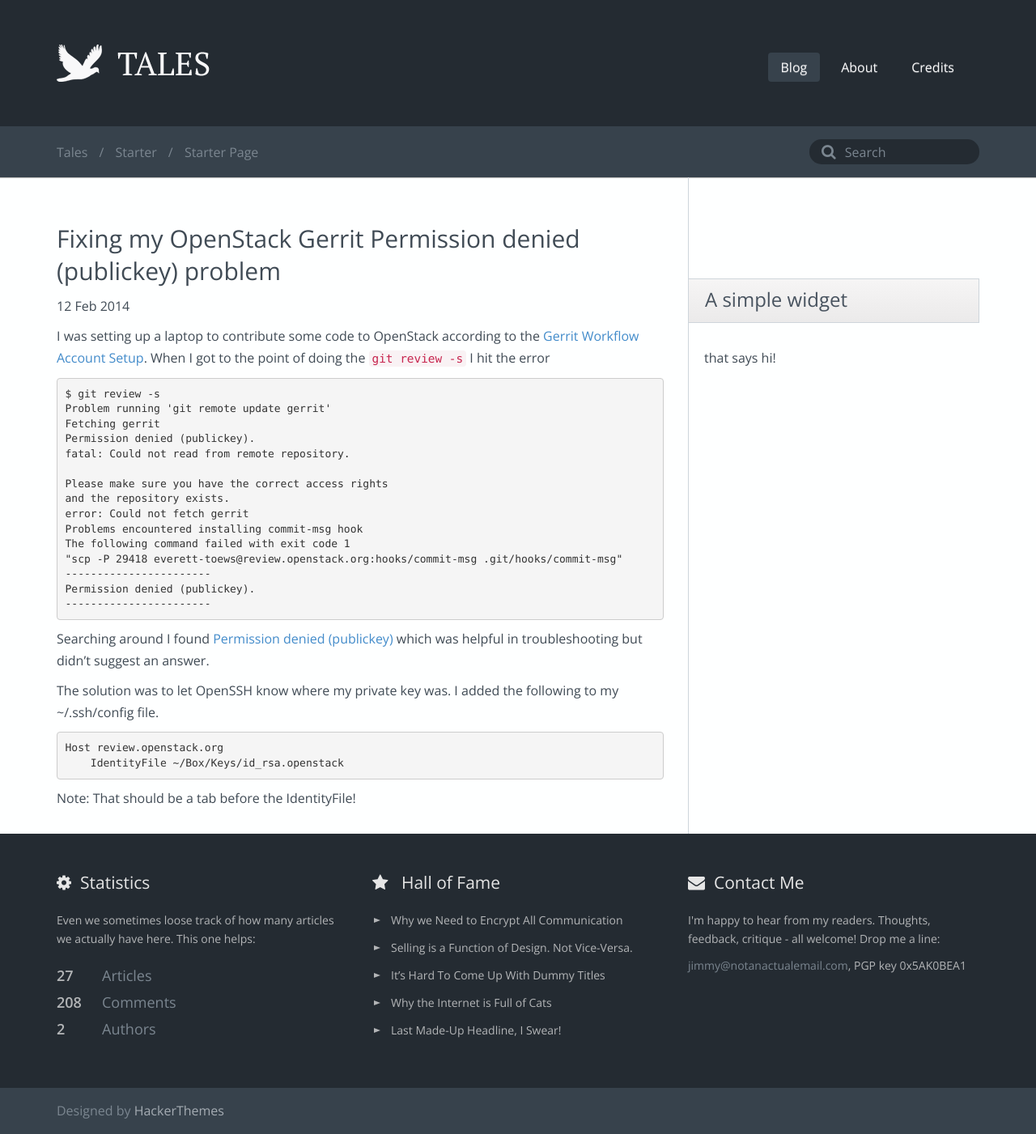
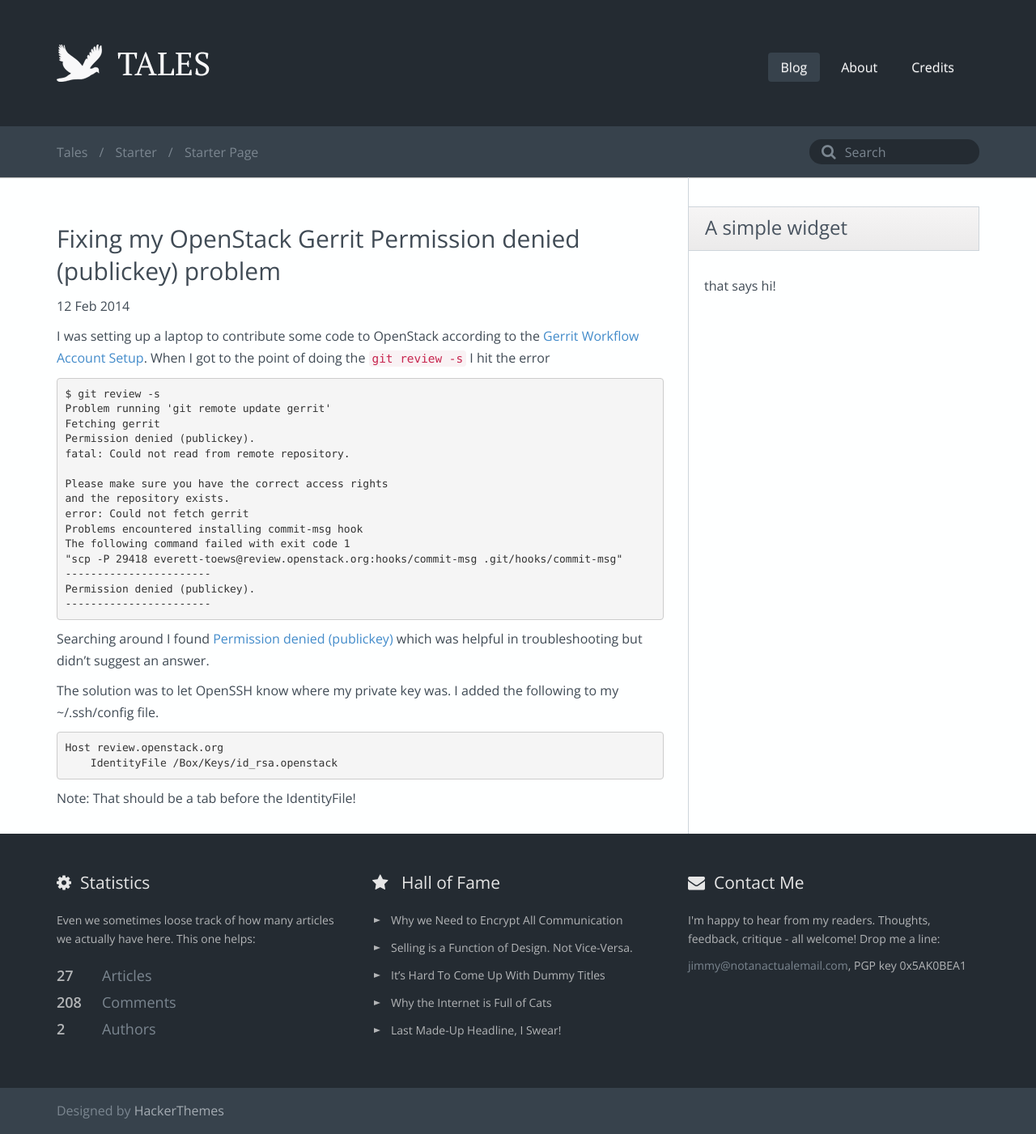
Before and after one commit to etoews/etoews.github.io, a Jekyll site: the page built from _posts/2014-02-12-fixing-my-openstack-gerrit-problem.markdown, in a window 1280 px wide. Shown: the whole page at 81% size. Built offline with Jekyll 4.4.1, drawn with Linux system fonts in a browser that asks for light colours; nearby versions of some CDN libraries; Markdown is read by kramdown in place of the engine named in the settings.

```diff
--- a/_posts/2014-02-12-fixing-my-openstack-gerrit-problem.markdown
+++ b/_posts/2014-02-12-fixing-my-openstack-gerrit-problem.markdown
@@ -12,7 +12,6 @@ categories:
 ---
 
 I was setting up a laptop to contribute some code to OpenStack according to the [Gerrit Workflow Account Setup](https://wiki.openstack.org/wiki/GerritWorkflow#Account_Setup). When I got to the point of doing the `git review -s` I hit the error
-
 
     $ git review -s
     Problem running 'git remote update gerrit'
@@ -30,14 +29,11 @@ I was setting up a laptop to contribute some code to OpenStack according to the
     Permission denied (publickey).
     -----------------------
 
-
 Searching around I found [Permission denied (publickey)](https://review.openstack.org/Documentation/error-permission-denied.html) which was helpful in troubleshooting but didn't suggest an answer.
 
 The solution was to let OpenSSH know where my private key was. I added the following to my ~/.ssh/config file.
 
-
     Host review.openstack.org
-        IdentityFile ~/Box/Keys/id_rsa.openstack
-
+        IdentityFile /Box/Keys/id_rsa.openstack
 
 Note: That should be a tab before the IdentityFile!
--- a/css/phymata.css
+++ b/css/phymata.css
@@ -1,7 +1,11 @@
+.blog-aside {
+  padding-top: 36px;
+}
+
 a {
-    color: #428bca;
+  color: #428bca;
 }
 
 code {
-    white-space: normal;
+  white-space: normal;
 }
```
Also changed, not shown: categories/index.md (added, +14 -0 lines).
